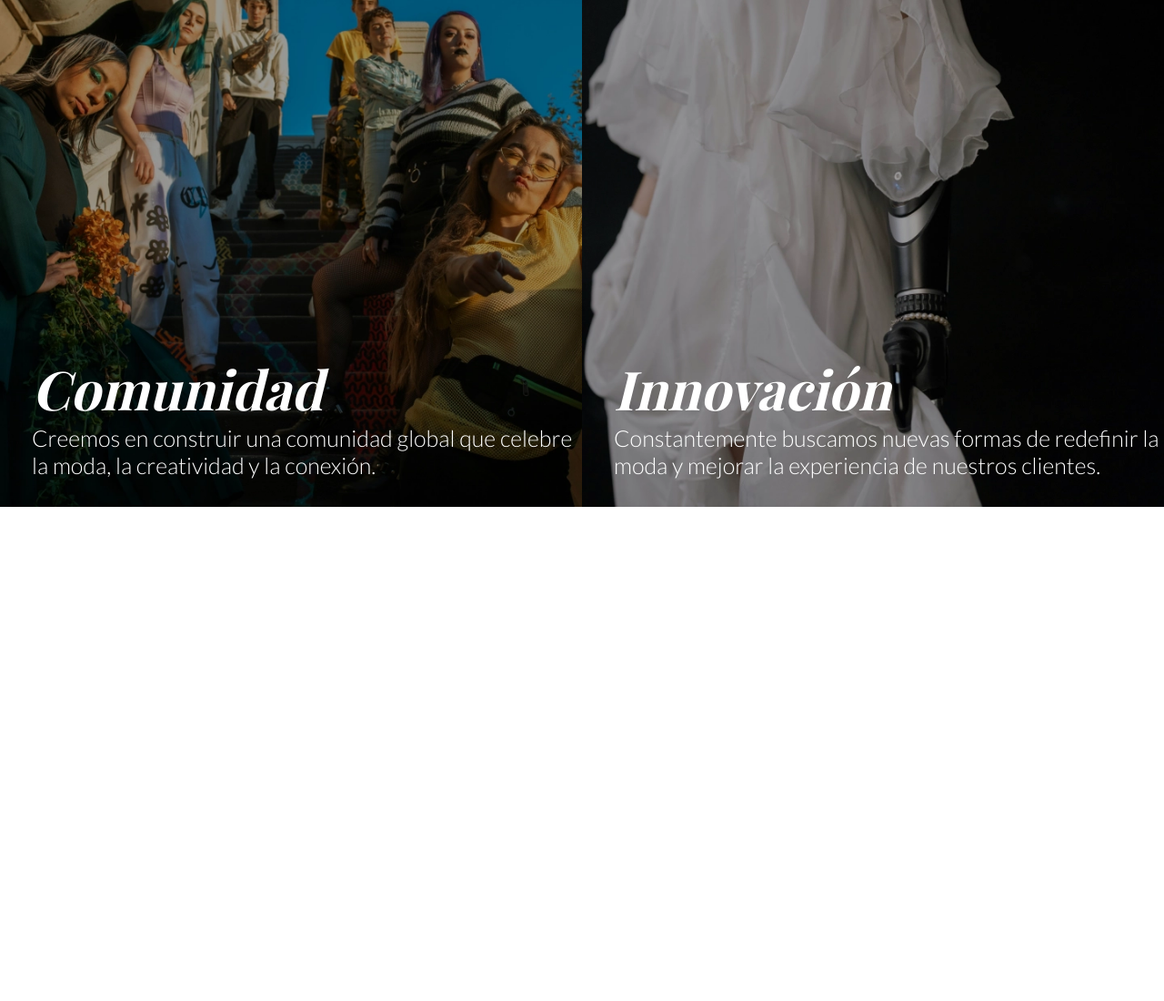
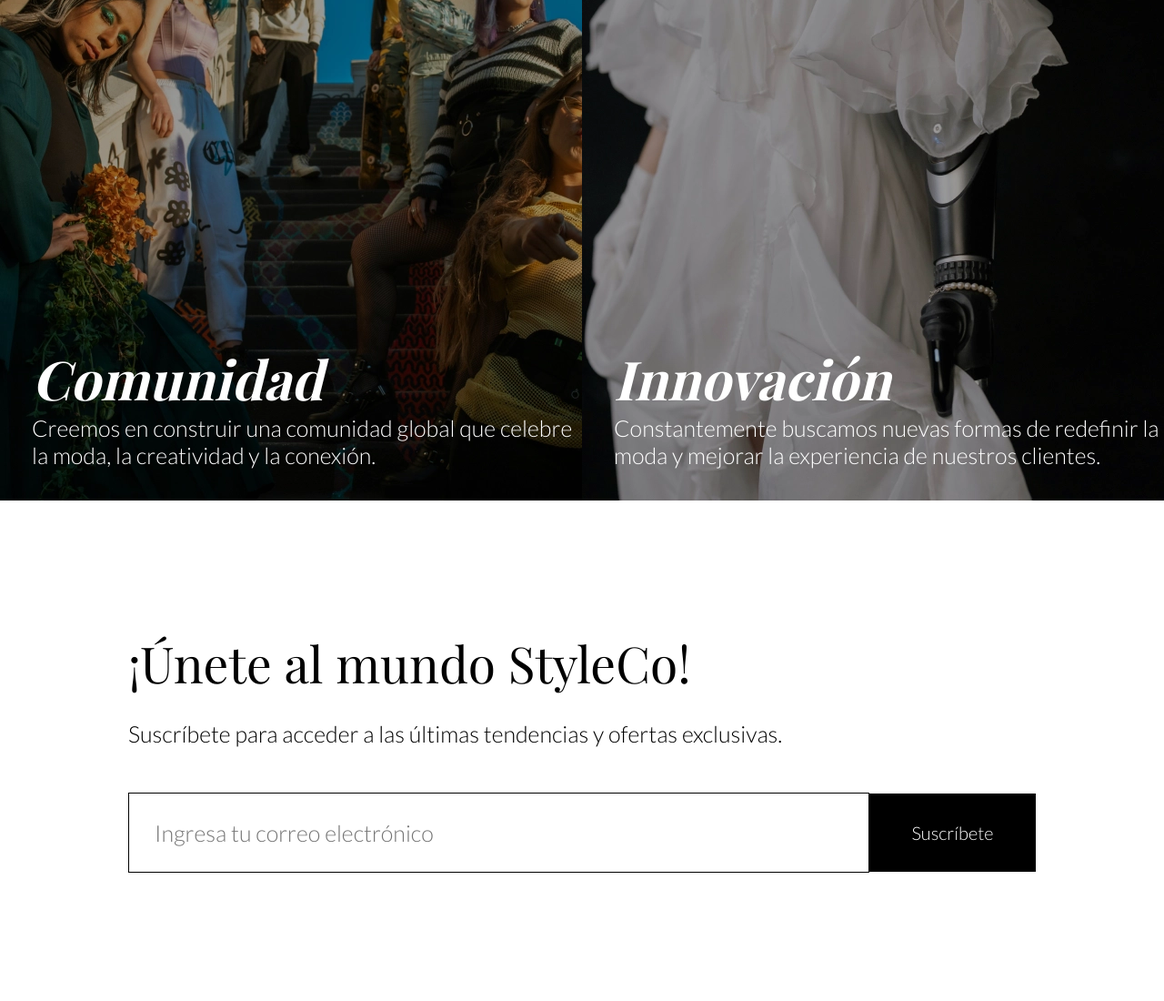
Before and after one commit to stevxv/styleco, a plain HTML site: page index.html in a window 1280 px wide. Shown: the part 2999-4099 px from the top of the page at 91% size. Before the commit the page ends 3734 px from the top, so only its background shows below. Drawn offline with nearby package versions, Linux system fonts and the light colour scheme; a web font is replaced by a local one.

Commit message:
Add company values section with responsive design and subscription form

```diff
--- a/index.html
+++ b/index.html
@@ -76,7 +76,7 @@
         </div>
       </section>
       <!-- Valores de la empresa -->
-      <section>
+      <!-- <section>
         <div class="valores-container">
           <div class="valores-text">
             Lo que nos
@@ -129,7 +129,80 @@
             </div>
           </div>
         </div>
+      </section> -->
+      <section>
+        <div class="valores-container">
+          <div class="valores-text">
+            Lo que nos
+            <span>define</span>
+            <p>
+              En StyleCo, la moda no es solo un producto, es una forma de
+              expresión y un compromiso con el mundo.
+            </p>
+          </div>
+          <div class="valores-grid">
+            <div class="valores-card">
+              <div class="valores-card-content">
+                <h4>Sostenibilidad</h4>
+                <p>
+                  Nos esforzamos por crear moda ética, utilizando materiales y
+                  procesos que cuidan del planeta.
+                </p>
+              </div>
+            </div>
+            <div class="valores-card">
+              <div class="valores-card-content">
+                <h4>Individualidad</h4>
+                <p>
+                  Diseñamos moda para que te expreses tal como eres, única y
+                  auténtica.
+                </p>
+              </div>
+            </div>
+            <div class="valores-card">
+              <div class="valores-card-content">
+                <h4>Comunidad</h4>
+                <p>
+                  Creemos en construir una comunidad global que celebre la moda,
+                  la creatividad y la conexión.
+                </p>
+              </div>
+            </div>
+            <div class="valores-card">
+              <div class="valores-card-content">
+                <h4>Innovación</h4>
+                <p>
+                  Constantemente buscamos nuevas formas de redefinir la moda y
+                  mejorar la experiencia de nuestros clientes.
+                </p>
+              </div>
+            </div>
+          </div>
+        </div>
+      </section>
+      <!-- Sección de suscripción -->
+      <section>
+        <div class="suscripcion-container">
+          <div class="suscripcion-text">
+            <h3>¡Únete al mundo StyleCo!</h3>
+            <p>
+              Suscríbete para acceder a las últimas tendencias y ofertas
+              exclusivas.
+            </p>
+          </div>
+          <div class="suscripcion-form">
+            <div class="input-container">
+              <input type="email" placeholder="Ingresa tu correo electrónico" />
+              <button>Suscríbete</button>
+            </div>
+          </div>
+        </div>
       </section>
     </main>
+    <footer>
+      <div class="footer-container">
+        <div class="footer-brand"></div>
+      </div>
+    </footer>
   </body>
 </html>
--- a/styles.css
+++ b/styles.css
@@ -205,9 +205,8 @@ nav button {
   grid-template-columns: repeat(2, 1fr);
 }
 
-.valores-card {
+/* .valores-card {
   height: 100%;
-  position: relative;
 }
 
 .valores-card img {
@@ -237,4 +236,113 @@ nav button {
   font-size: 1.5625rem;
   font-weight: 300;
   color: white;
+} */
+
+.valores-card:nth-child(1) {
+  background-image: url("media/value-1.webp");
+  width: 100%;
+  height: 48.125rem;
 }
+
+.valores-card:nth-child(2) {
+  background-image: url("media/value-2.webp");
+  height: 48.125rem;
+}
+
+.valores-card:nth-child(3) {
+  background-image: url("media/value-3.webp");
+  height: 48.125rem;
+}
+
+.valores-card:nth-child(4) {
+  background-image: url("media/value-4.webp");
+  height: 48.125rem;
+}
+
+.valores-card-content {
+  position: relative;
+  color: white;
+  padding-left: 2.19rem;
+  padding-bottom: 2.19rem;
+  padding-top: 37.25rem;
+}
+
+.valores-card h4 {
+  font-family: "Playfair Display", serif;
+  font-size: 3.6875rem;
+  font-weight: 700;
+  color: white;
+  font-style: italic;
+}
+
+.valores-card p {
+  font-family: "Lato", sans-serif;
+  font-size: 1.5625rem;
+  font-weight: 300;
+  color: white;
+}
+
+.suscripcion-container {
+  width: 100vw;
+  padding-top: 8.81rem;
+  padding-bottom: 8.81rem;
+}
+
+.suscripcion-text {
+  padding-left: 8.81rem;
+}
+
+.suscripcion-text h3 {
+  font-family: "Playfair Display", serif;
+  font-size: 3.4375rem;
+  font-weight: 400;
+  font-style: normal;
+  color: black;
+}
+
+.suscripcion-text p {
+  padding-top: 1.63rem;
+  font-family: "Lato", sans-serif;
+  font-size: 1.5625rem;
+  font-weight: 300;
+  color: black;
+}
+
+.suscripcion-form {
+  padding-top: 3.12rem;
+  display: flex;
+  justify-content: center;
+}
+
+.input-container {
+  display: flex;
+  justify-content: center;
+  align-items: center;
+  width: 100%;
+  height: 100%;
+  padding-left: 8.81rem;
+  padding-right: 8.81rem;
+}
+
+.suscripcion-form input {
+  border: solid 0.5px black;
+  width: 100%;
+  outline: none;
+  padding: 1.75rem;
+  font-size: 1.5625rem;
+  font-family: "Lato", sans-serif;
+  font-weight: 300;
+}
+
+.suscripcion-form button {
+  background-color: black;
+  color: white;
+  border: solid 3.5px black;
+  width: 14.125rem;
+  padding-top: 1.75rem;
+  padding-bottom: 1.75rem;
+  font-family: "Lato", sans-serif;
+  font-weight: 300;
+  font-size: 1.25rem;
+  cursor: pointer;
+}
```
